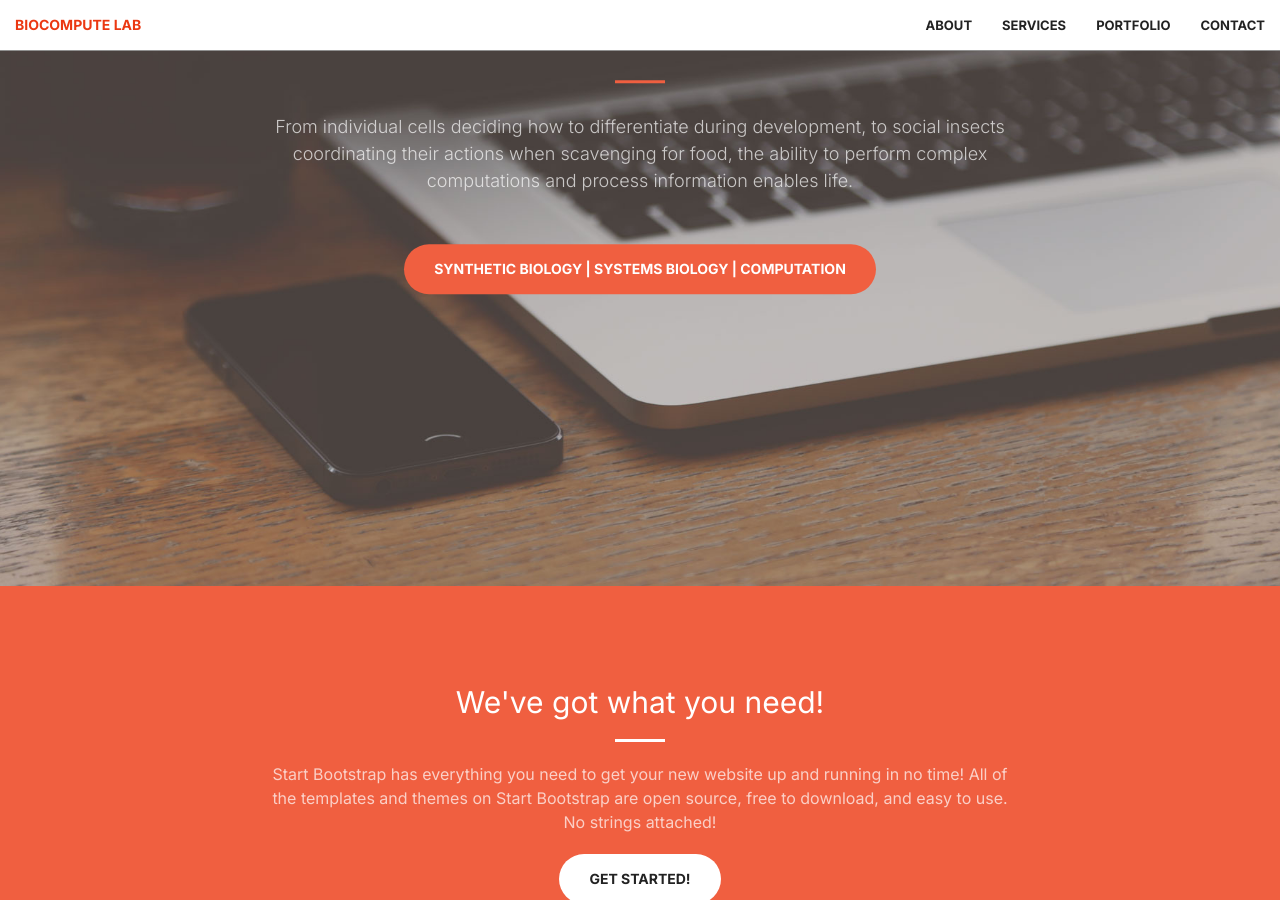
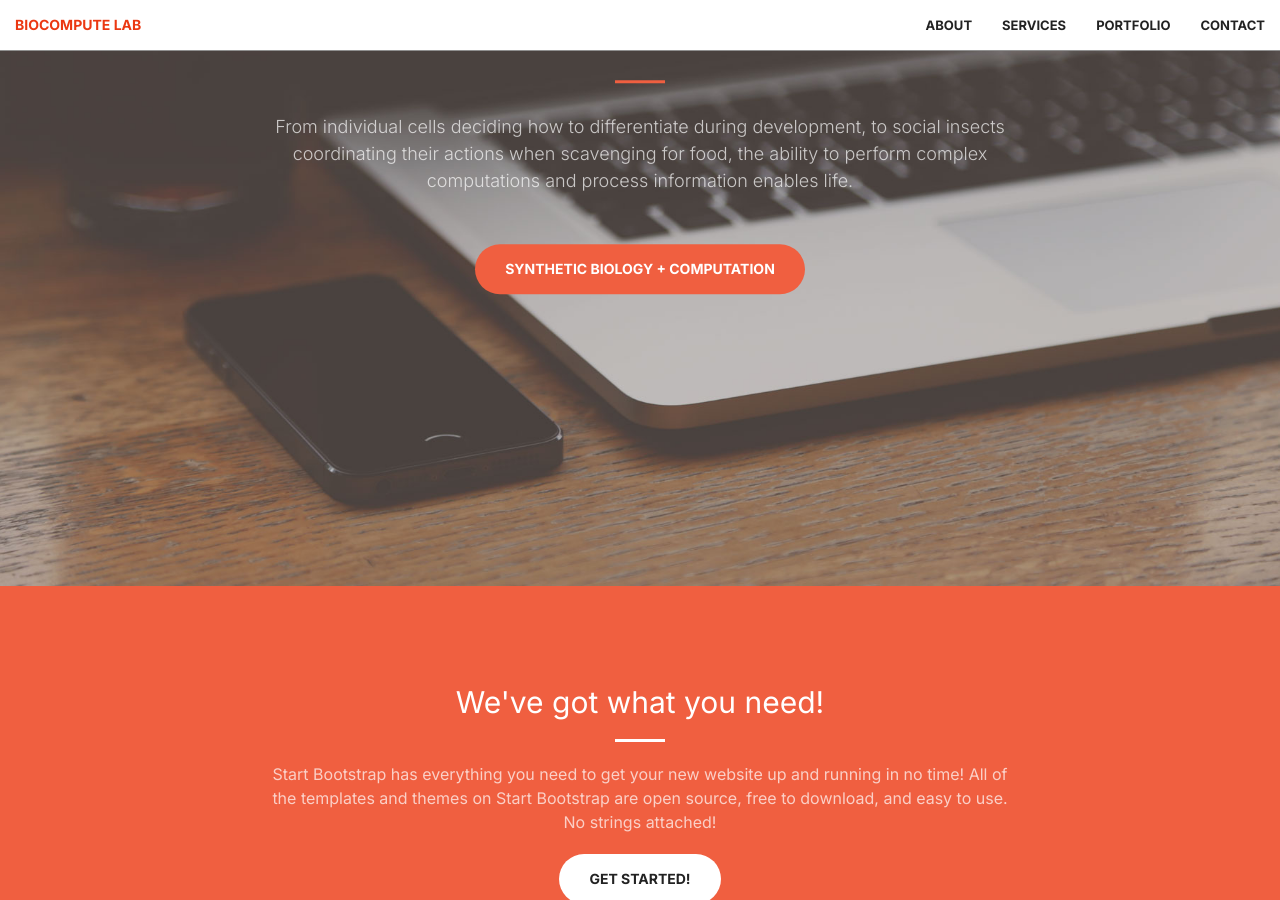
Before and after one commit to chofski/biocomputelab-website-v2, a Jekyll site: the page built from index.html, in a window 1280 px wide and 900 px high, scrolled down 314 px. Built offline with Jekyll 4.4.1, drawn with Linux system fonts in a browser that asks for light colours.

Commit message:
Update header.html

```diff
--- a/_includes/header.html
+++ b/_includes/header.html
@@ -4,7 +4,7 @@
             <h1>Biology Computes...</h1>
             <hr>
             <p>From individual cells deciding how to differentiate during development, to social insects coordinating their actions when scavenging for food, the ability to perform complex computations and process information enables life.</p>
-            <a href="#about" class="btn btn-primary btn-xl page-scroll">Synthetic Biology | Systems Biology | Computation</a>
+            <a href="#about" class="btn btn-primary btn-xl page-scroll">Synthetic Biology + Computation</a>
         </div>
     </div>
 </header>
```
